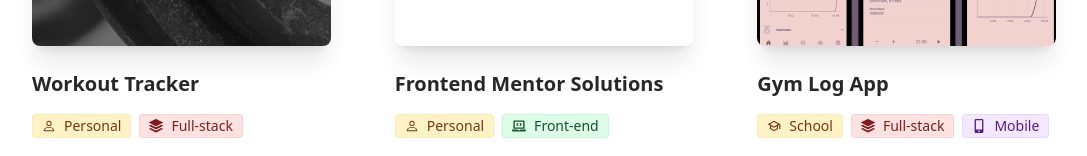
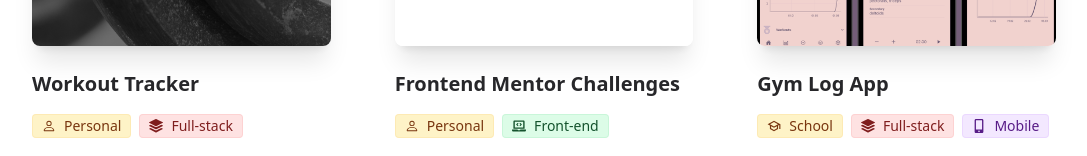
Before and after one commit to PrVille/My-portfolio-website, a React (Vite) app: page /projects in a window 1280 px wide. Shown: the part 611-767 px from the top of the page, without its empty margins (96-1183 px from the left). Built offline with nearby package versions, Linux system fonts and the light colour scheme; no server answers.

Commit message:
change solutions to challenges

```diff
--- a/src/Pages/Projects.jsx
+++ b/src/Pages/Projects.jsx
@@ -184,7 +184,7 @@
             src="frontendMentor.png"
           />
           <Project.Title
-            title="Frontend Mentor Solutions"
+            title="Frontend Mentor Challenges"
             href="https://frontend-mentor-solutions-mu.vercel.app/"
           />
           <Project.Chips>
```
